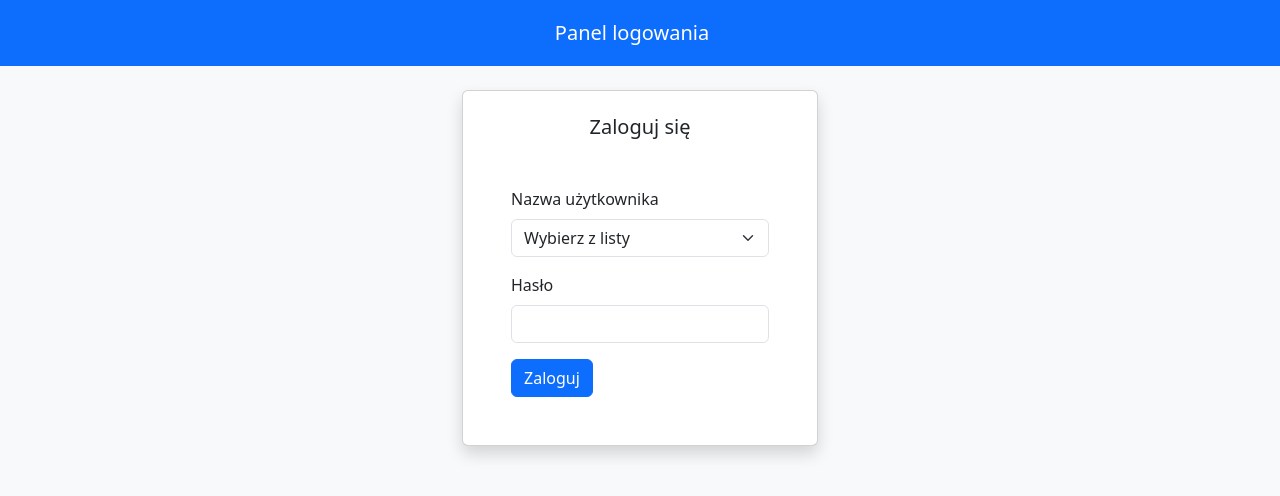
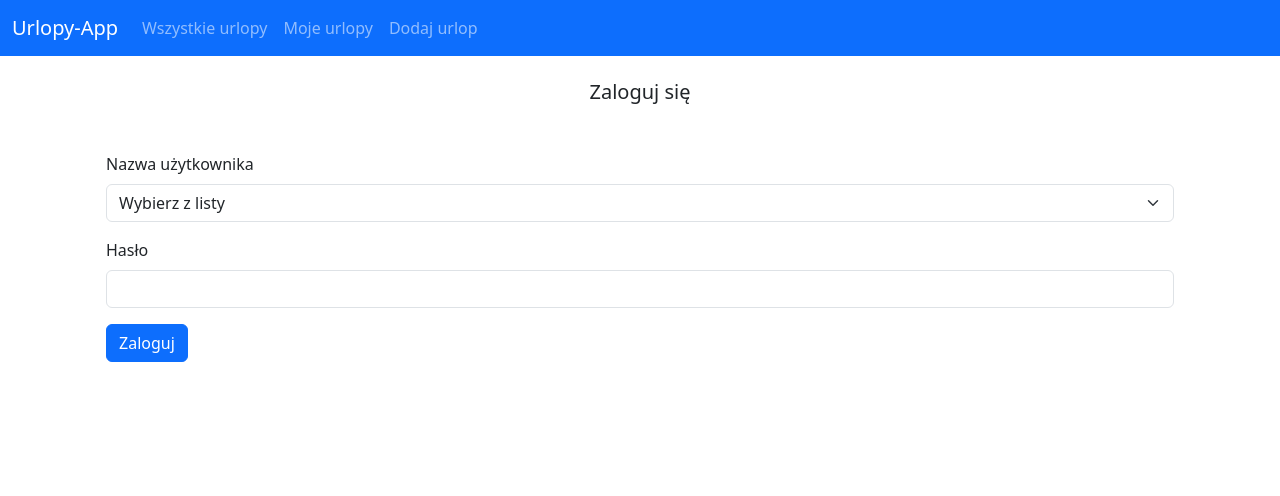
Before and after one commit to JoannaBorowiak/urlopy-app, a FastAPI app: page /login in a window 1280 px wide. Shown: the top 496 px of the page. Run offline with FastAPI, Linux system fonts and the light colour scheme.

Commit message:
Adding dashboard and navbar

```diff
--- a/crud.py
+++ b/crud.py
@@ -1,4 +1,4 @@
-from sqlalchemy.orm import Session
+from sqlalchemy.orm import Session, joinedload
 from models import Leave
 from models import User as Userm
 from schemas import LeaveCreate, UserCreate
@@ -16,7 +16,7 @@
     return db_leave
 
 def get_leaves(db: Session):
-    return db.query(Leave).all()
+    return db.query(Leave).options(joinedload(Leave.owner)).all()
 
 def create_user(db: Session, user: UserCreate):
     db_user = Userm(
--- a/main.py
+++ b/main.py
@@ -1,13 +1,13 @@
 from fastapi import FastAPI, Depends, HTTPException, Header, Request, Form
+from fastapi.templating import Jinja2Templates
+from fastapi.responses import HTMLResponse, RedirectResponse
+from fastapi.requests import Request
 from sqlalchemy.orm import Session
 from database import engine, SessionLocal
 from models import Base, User as Userm, Leave
 from schemas import LeaveCreate, Leave as LeaveSchema, UserCreate, User
+from starlette.middleware.sessions import SessionMiddleware
 import crud
-from fastapi.templating import Jinja2Templates
-from fastapi.responses import HTMLResponse, RedirectResponse
-from fastapi.requests import Request
-from starlette.middleware.sessions import SessionMiddleware
 
 app = FastAPI()
 templates = Jinja2Templates(directory="templates")
@@ -115,9 +115,11 @@
     db.commit()
     return RedirectResponse(url="/leaves/html", status_code=303)
 
-
 @app.get("/login", response_class=HTMLResponse)
 def login_form(request: Request, db: Session = Depends(get_db)):
+    if request.session.get("user_id"):
+        return RedirectResponse(url="/dashboard", status_code=303)
+
     users = db.query(Userm).all()
     return templates.TemplateResponse("login.html", {
         "request": request,
@@ -125,15 +127,40 @@
     })
 
 @app.post("/login")
-def login(request: Request, db: Session = Depends(get_db),
-          username: str = Form(...), password: str = Form(...)):
-    user = db.query(Userm).filter_by(name=username).first()
+def login(request: Request, db: Session = Depends(get_db), name: str = Form(...), password: str = Form(...)):
+    user = db.query(Userm).filter_by(name=name).first()
+
     if not user or user.password != password:
+        users = db.query(Userm).all()
         return templates.TemplateResponse("login.html", {
             "request": request,
             "error": "Nieprawidłowa nazwa użytkownika lub hasło",
-            "users": db.query(Userm).all()
+            "users": users
         }, status_code=401)
 
     request.session["user_id"] = user.id
-    return RedirectResponse(url="/leaves/html", status_code=303)
+    request.session["user_name"] = user.name
+    return RedirectResponse(url="/dashboard", status_code=303)
+
+
+@app.get("/leaves/my", response_class=HTMLResponse)
+def get_my_leaves(request: Request, db: Session = Depends(get_db)):
+    user_id = request.session.get("user_id")
+    if not user_id:
+        return RedirectResponse("/login", status_code=303)
+
+    leaves = db.query(Leave).filter_by(user_id=user_id).all()
+    return templates.TemplateResponse("my_leaves.html", {"request": request, "leaves": leaves})
+
+@app.get("/dashboard", response_class=HTMLResponse)
+def dashboard(request: Request):
+    user_id = request.session.get("user_id")
+    if not user_id:
+        return RedirectResponse("/login", status_code=303)
+
+    return RedirectResponse("/leaves/html", status_code=303)
+
+@app.post("/logout")
+def logout(request: Request):
+    request.session.clear()
+    return RedirectResponse(url="/login", status_code=303)
--- /dev/null
+++ b/templates/base.html
@@ -0,0 +1,41 @@
+<!DOCTYPE html>
+<html lang="pl">
+<head>
+    <meta charset="UTF-8">
+    <title>{% block title %}Panel Urlopów{% endblock %}</title>
+    <link href="https://cdn.jsdelivr.net/npm/bootstrap@5.3.0/dist/css/bootstrap.min.css" rel="stylesheet">
+</head>
+<body>
+<nav class="navbar navbar-expand-lg navbar-dark bg-primary">
+  <div class="container-fluid">
+    <a class="navbar-brand" href="/">Urlopy-App</a>
+    <div class="collapse navbar-collapse">
+      <ul class="navbar-nav me-auto">
+        <li class="nav-item">
+          <a class="nav-link" href="/leaves/html">Wszystkie urlopy</a>
+        </li>
+        <li class="nav-item">
+          <a class="nav-link" href="/leaves/my">Moje urlopy</a>
+        </li>
+        <li class="nav-item">
+          <a class="nav-link" href="/leaves/form">Dodaj urlop</a>
+        </li>
+      </ul>
+      {% if request.session.get("user_id") %}
+        <form class="d-flex" action="/logout" method="post">
+            <button class="btn btn-outline-light me-2" type="button" disabled>
+                {{ request.session.get("user_name") }}
+            </button>
+            <button class="btn btn-outline-light" type="submit">Wyloguj</button>
+        </form>
+        {% endif %}
+    </div>
+  </div>
+</nav>
+
+<div class="container mt-4">
+    {% block content %}{% endblock %}
+</div>
+
+</body>
+</html>
--- a/templates/login.html
+++ b/templates/login.html
@@ -1,22 +1,8 @@
-<!DOCTYPE html>
-<html lang="pl">
-<head>
-    <meta charset="UTF-8">
-    <title>Logowanie</title>
-    <link href="https://cdn.jsdelivr.net/npm/bootstrap@5.3.3/dist/css/bootstrap.min.css" rel="stylesheet">
-</head>
-<body class="bg-light">
+{% extends "base.html" %}
 
-<nav class="navbar bg-primary text-white p-3 mb-4">
-    <div class="container">
-        <span class="navbar-brand mb-0 h1 text-white text-center w-100">Panel logowania</span>
-    </div>
-</nav>
+{% block title %}Logowanie{% endblock %}
 
-<div class="container mt-3">
-    <div class="row justify-content-center">
-        <div class="col-md-6 col-lg-4">
-            <div class="card shadow p-4">
+{% block content %}
     <h2 class="h5 mb-4 text-center">Zaloguj się</h2>
         {% if error %}
         <div class="alert alert-danger mt-3 text-center" role="alert">
@@ -27,7 +13,7 @@
     <form method="post" action="/login" class="p-4">
         <div class="mb-3">
             <label for="username" class="form-label">Nazwa użytkownika</label>
-                        <select class="form-select" id="username" name="username" required>
+            <select class="form-select" id="name" name="name" required>
             <option value="">Wybierz z listy</option>
             {% for user in users %}
                 <option value="{{ user.name }}">{{ user.name }}</option>
@@ -40,11 +26,4 @@
         </div>
         <button type="submit" class="btn btn-primary">Zaloguj</button>
     </form>
-            </div>
-        </div>
-    </div>
-</div>
-
-<script src="https://cdn.jsdelivr.net/npm/bootstrap@5.3.3/dist/js/bootstrap.bundle.min.js"></script>
-</body>
-</html>
+{% endblock %}
```
Also changed, not shown: templates/leave_form.html (+6 -13 lines), templates/leaves.html (+8 -14 lines), templates/my_leaves.html (added, +25 -0 lines). Lines whose indentation alone changed are shown as unchanged.
